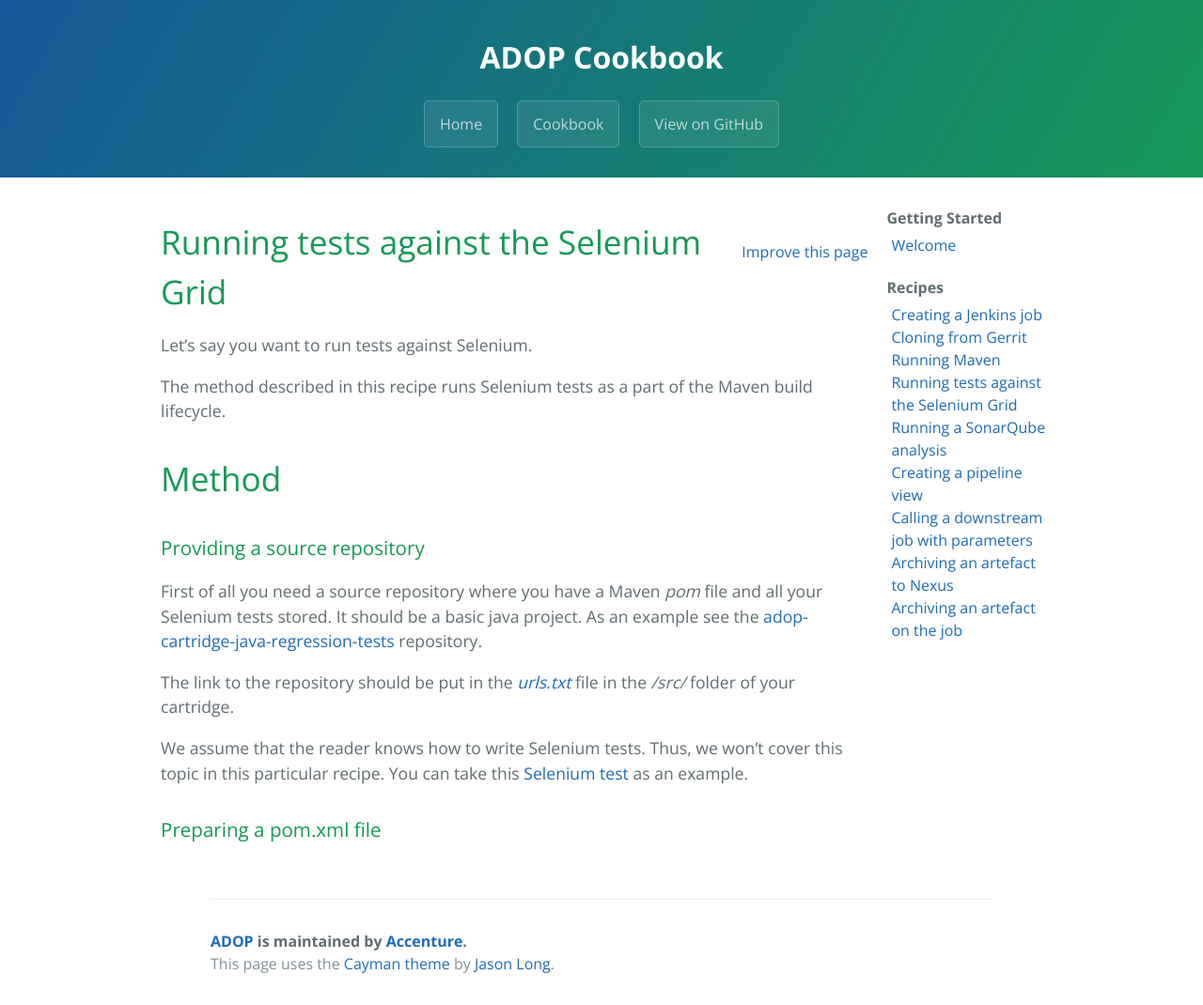
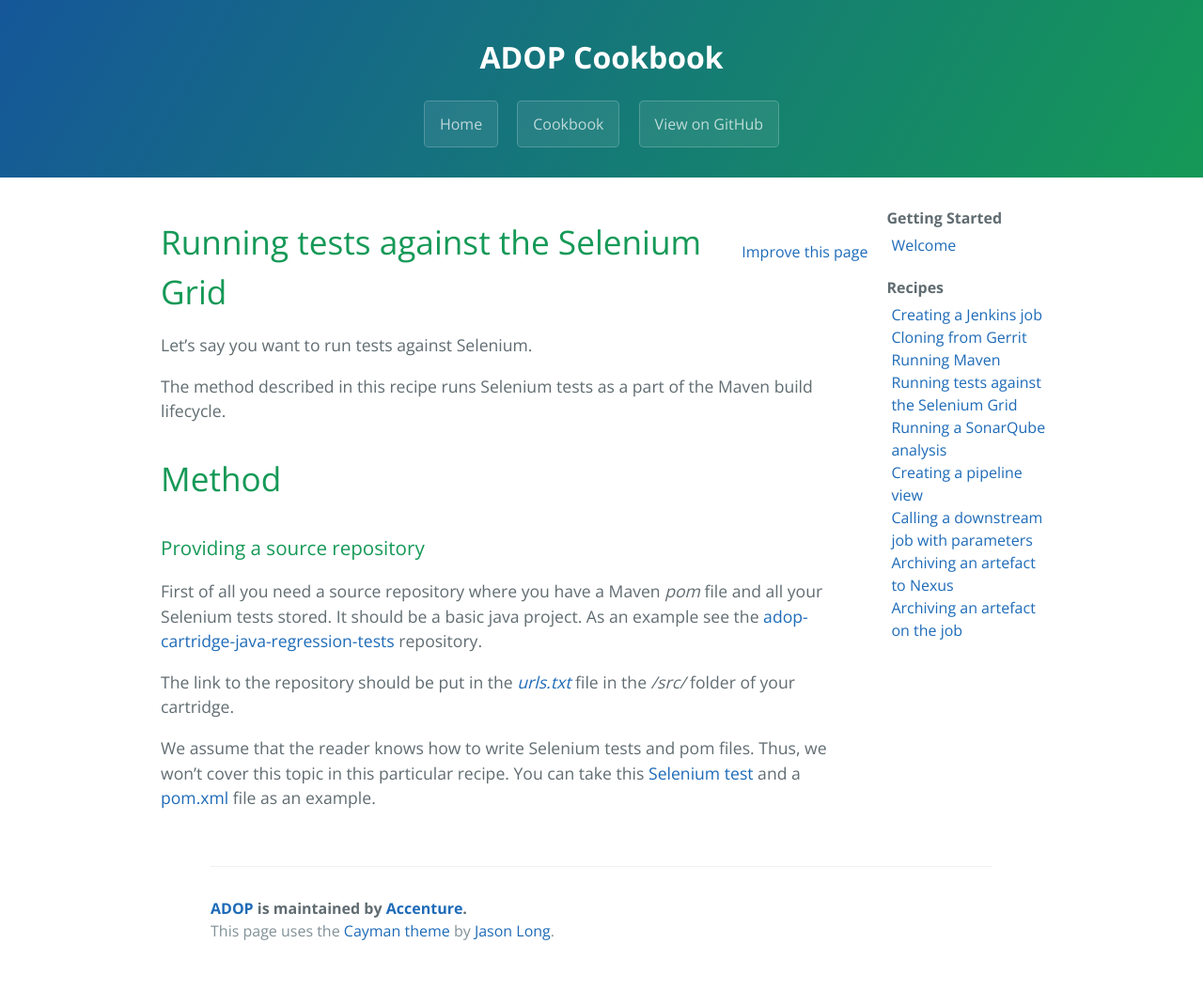
Before and after one commit to alexeymhv/adop-cartridges-cookbook, a Jekyll site: the page built from _docs/recipes/selenium-tests.md, in a window 1280 px wide. Shown: the whole page at 94% size. Built offline with Jekyll 4.4.1, drawn with Linux system fonts in a browser that asks for light colours; after the commit the page ends 1035 px from its top, so only the background shows below that.

Commit message:
Update selenium-tests.md

```diff
--- a/_docs/recipes/selenium-tests.md
+++ b/_docs/recipes/selenium-tests.md
@@ -16,6 +16,4 @@ First of all you need a source repository where you have a Maven _pom_ file and
 
 The link to the repository should be put in the _[urls.txt](https://github.com/Accenture/adop-cartridge-java/blob/master/src/urls.txt)_ file in the _/src/_ folder of your cartridge.
 
-We assume that the reader knows how to write Selenium tests. Thus, we won't cover this topic in this particular recipe. You can take this [Selenium test](https://github.com/Accenture/adop-cartridge-java-regression-tests/blob/master/src/test/java/springpetclinic_selenium/selenium/OwnerTest.java) as an example.
-
-### Preparing a pom.xml file
+We assume that the reader knows how to write Selenium tests and pom files. Thus, we won't cover this topic in this particular recipe. You can take this [Selenium test](https://github.com/Accenture/adop-cartridge-java-regression-tests/blob/master/src/test/java/springpetclinic_selenium/selenium/OwnerTest.java) and a [pom.xml](https://github.com/Accenture/adop-cartridge-java-regression-tests/blob/master/pom.xml) file as an example.
```
